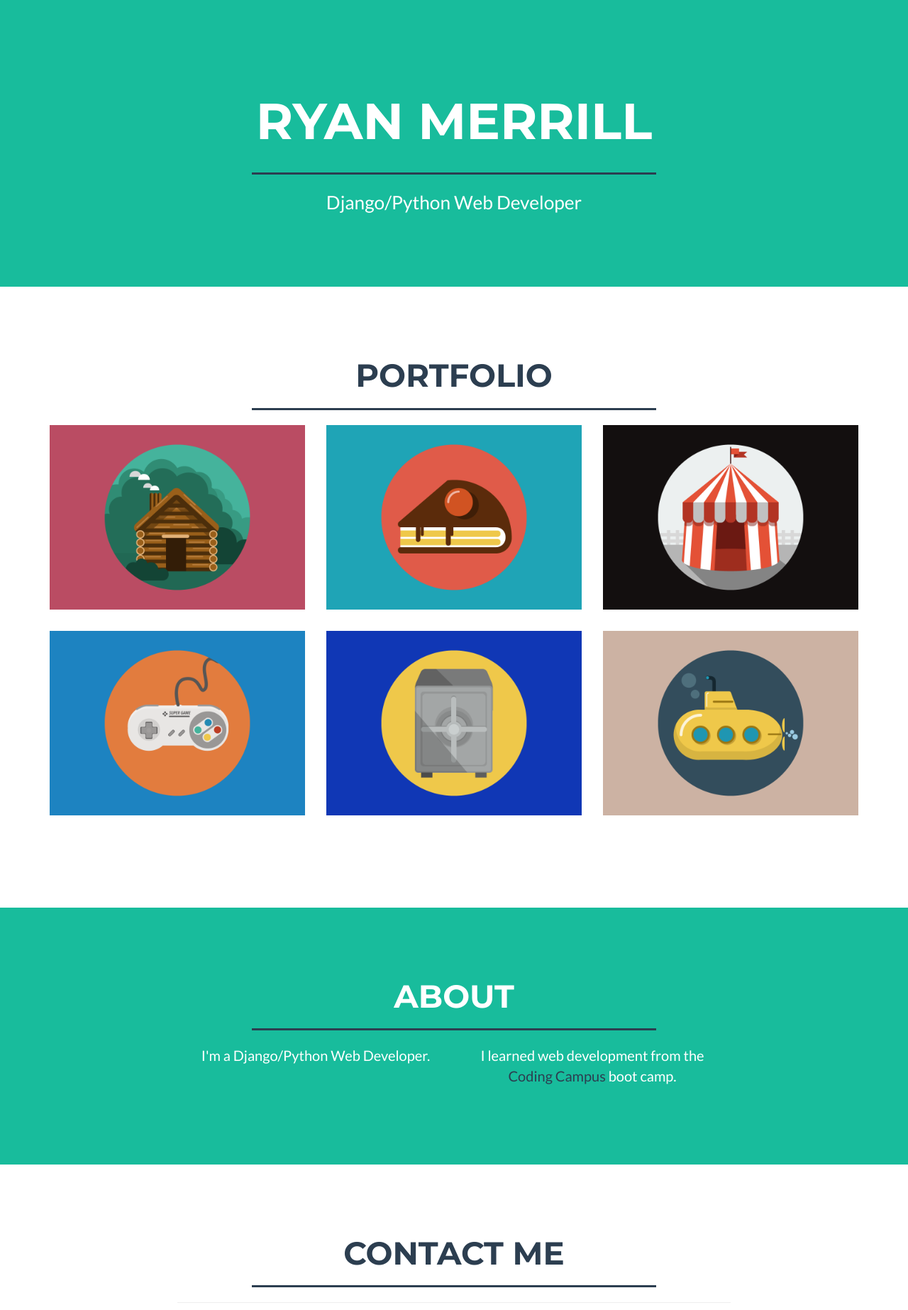
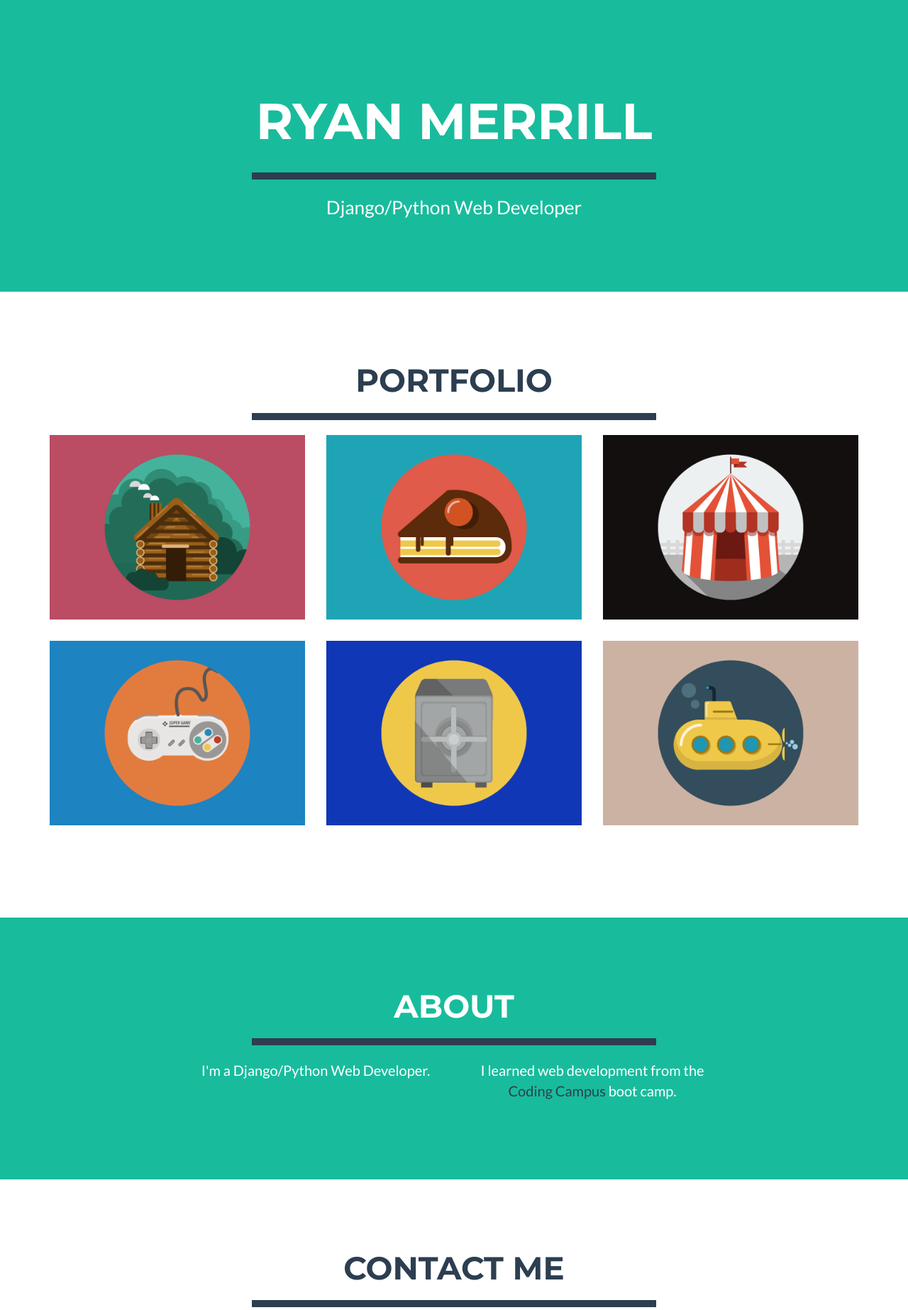
Before and after one commit to azuretower/landing_page, a Django app: page / in a window 1280 px wide. Shown: the part 80-1926 px from the top of the page at 71% size. Run offline with Django 3.2, Linux system fonts and the light colour scheme; some libraries are stand-ins or nearby versions.

Commit message:
bad things

```diff
--- a/main/static/css/landing.css
+++ b/main/static/css/landing.css
@@ -1,7 +1,7 @@
 .hr-divider {
     width: 50%;
     border-color: #2c3e50;
-    border-width: 3px;
+    border-width: 10px;
 }
 
 .about-section {
```
